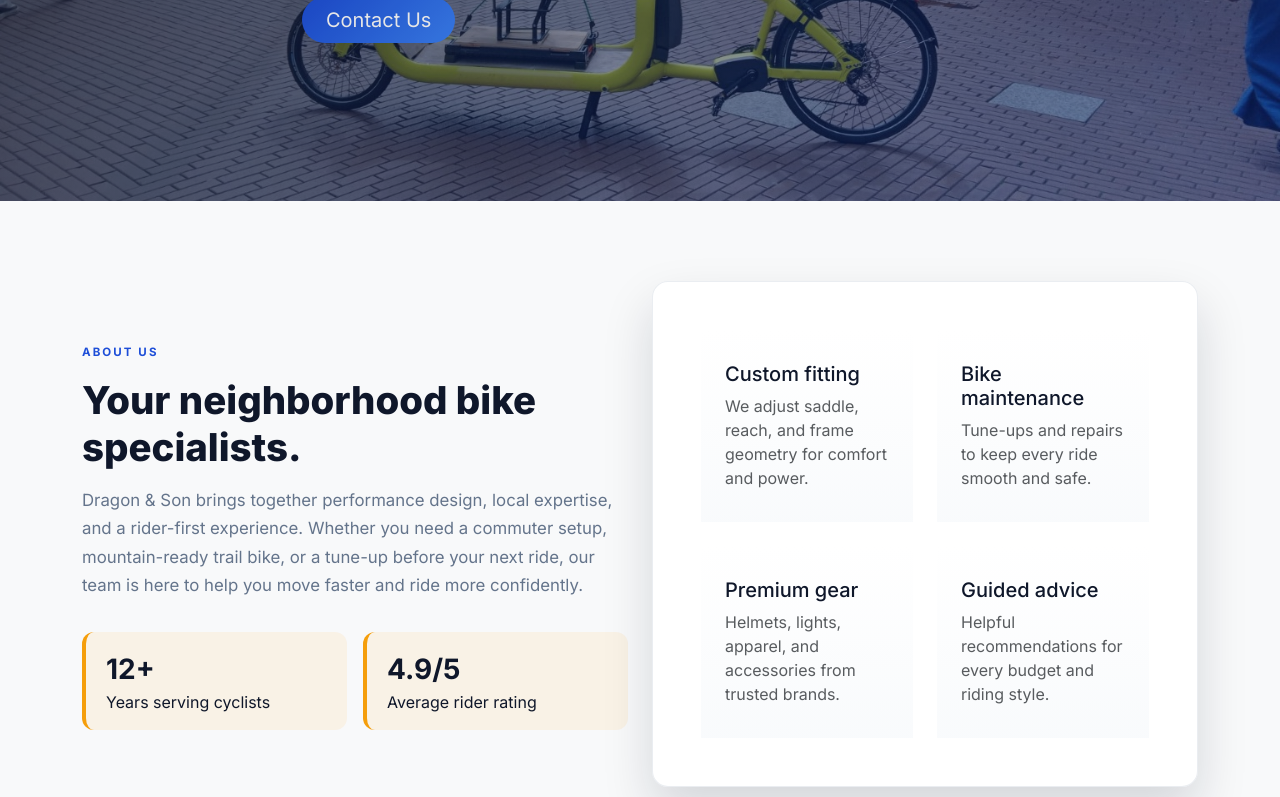
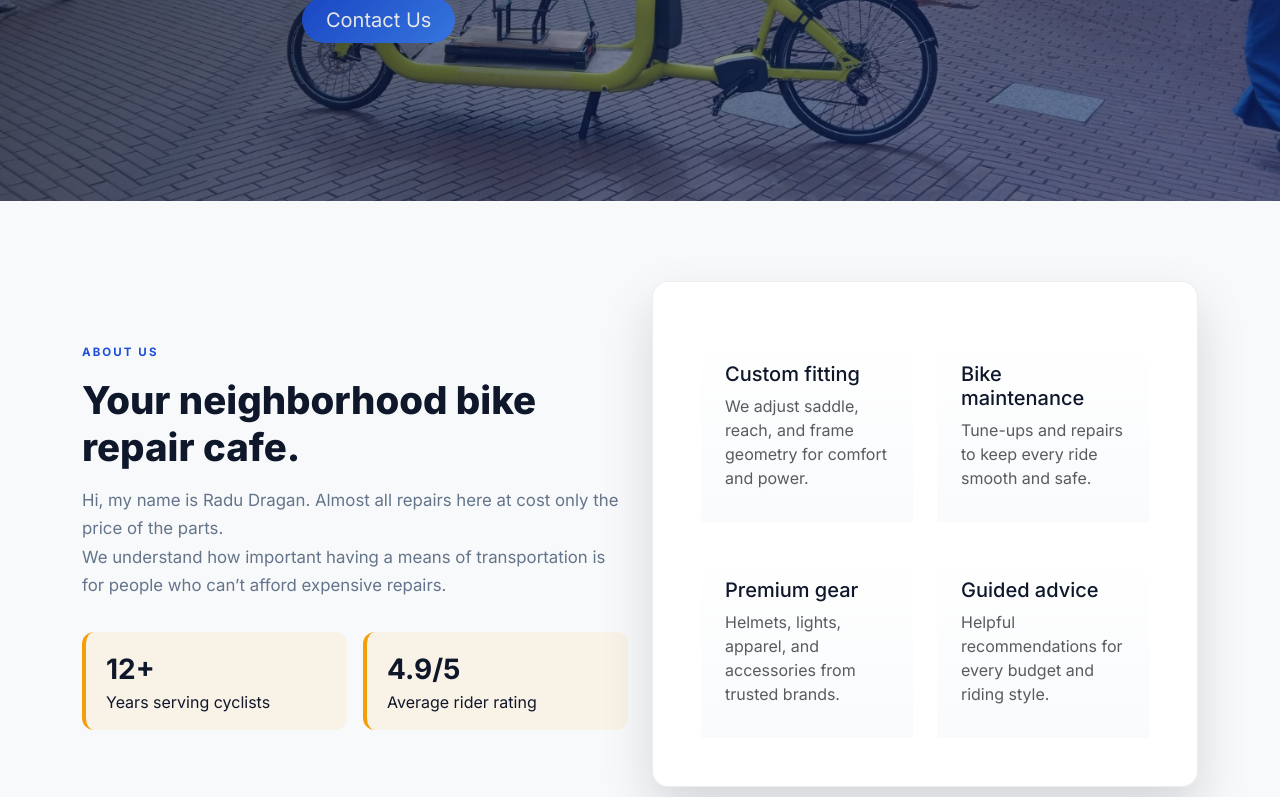
Before and after one commit to RaduDraganAndSon/dragon_and_son_entry_point, a Vue app: page / in a window 1280 px wide. Shown: the part 463-1260 px from the top of the page. Built offline with nearby package versions, Linux system fonts and the light colour scheme.

Commit message:
0.0.2 update the about us section

```diff
--- a/src/features/AboutSection.vue
+++ b/src/features/AboutSection.vue
@@ -4,11 +4,9 @@
       <div class="row g-4 align-items-center">
         <div class="col-lg-6">
           <span class="section-label">About us</span>
-          <h2 class="section-title">Your neighborhood bike specialists.</h2>
+          <h2 class="section-title">Your neighborhood bike repair cafe.</h2>
           <p class="lead-text">
-            {{ storeName }} brings together performance design, local expertise, and a rider-first experience.
-            Whether you need a commuter setup, mountain-ready trail bike, or a tune-up before your next ride,
-            our team is here to help you move faster and ride more confidently.
+            Hi, my name is Radu Dragan. Almost all repairs here at  cost only the price of the parts.<br> We understand how important having a means of transportation is for people who can’t afford expensive repairs.
           </p>
           <div class="row g-3 mt-2">
             <div class="col-sm-6">
```
